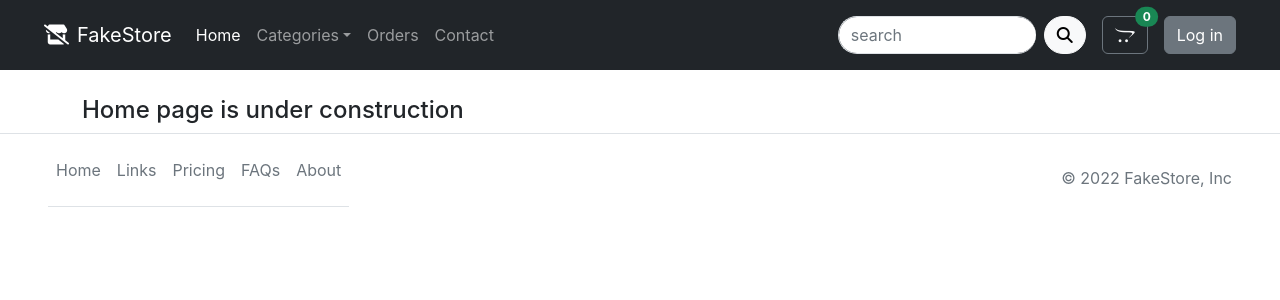
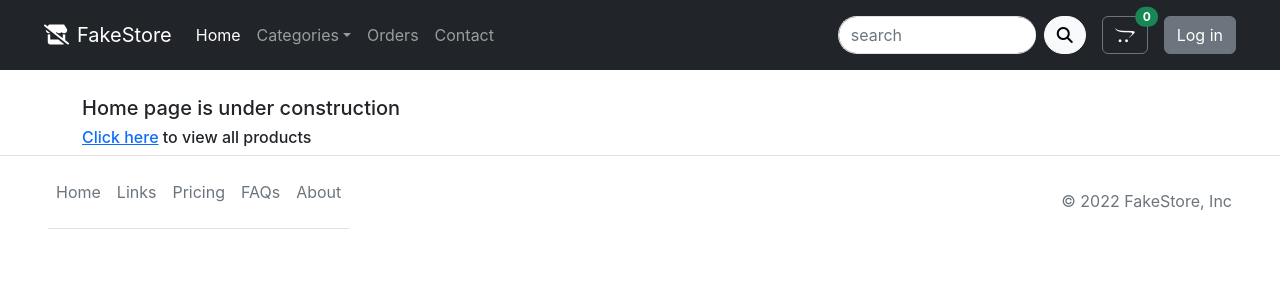
Before and after one commit to parthparmar09/fakestore-client, a React (Create React App) app: page / in a window 1280 px wide. Shown: the top 300 px of the page. Built offline with nearby package versions, Linux system fonts and the light colour scheme.

Commit message:
minor fixes

```diff
--- a/package.json
+++ b/package.json
@@ -19,7 +19,7 @@
     "build": "react-scripts build",
     "test": "react-scripts test",
     "eject": "react-scripts eject",
-    "both" : "concurrently \"react-scripts start\" \"cd backend && node app.js\""
+    "both": "concurrently \"react-scripts start\" \"cd backend && node app.js\""
   },
   "eslintConfig": {
     "extends": [
--- a/src/pages/Home.js
+++ b/src/pages/Home.js
@@ -1,6 +1,5 @@
 import React from "react";
-
-
+import { Link } from "react-router-dom";
 
 
 export default function Home() {
@@ -8,7 +7,10 @@ export default function Home() {
 
   return (
     <div className="container mt-5 pt-5">
-      <h4>Home page is under construction</h4>
+      <h5>Home page is under construction</h5>
+      <h6><Link to='category/all'>Click here</Link> to view all products</h6>
     </div>
+
+
   )
 }
```
